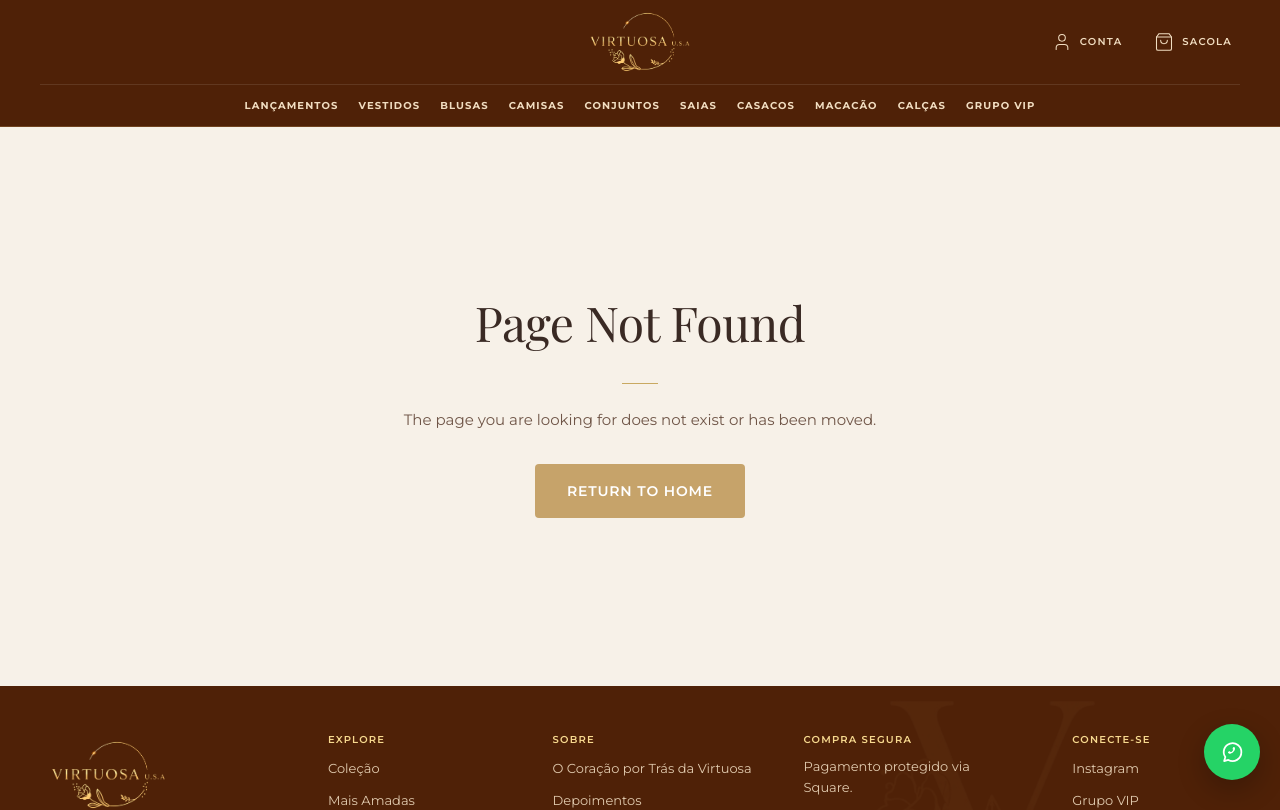
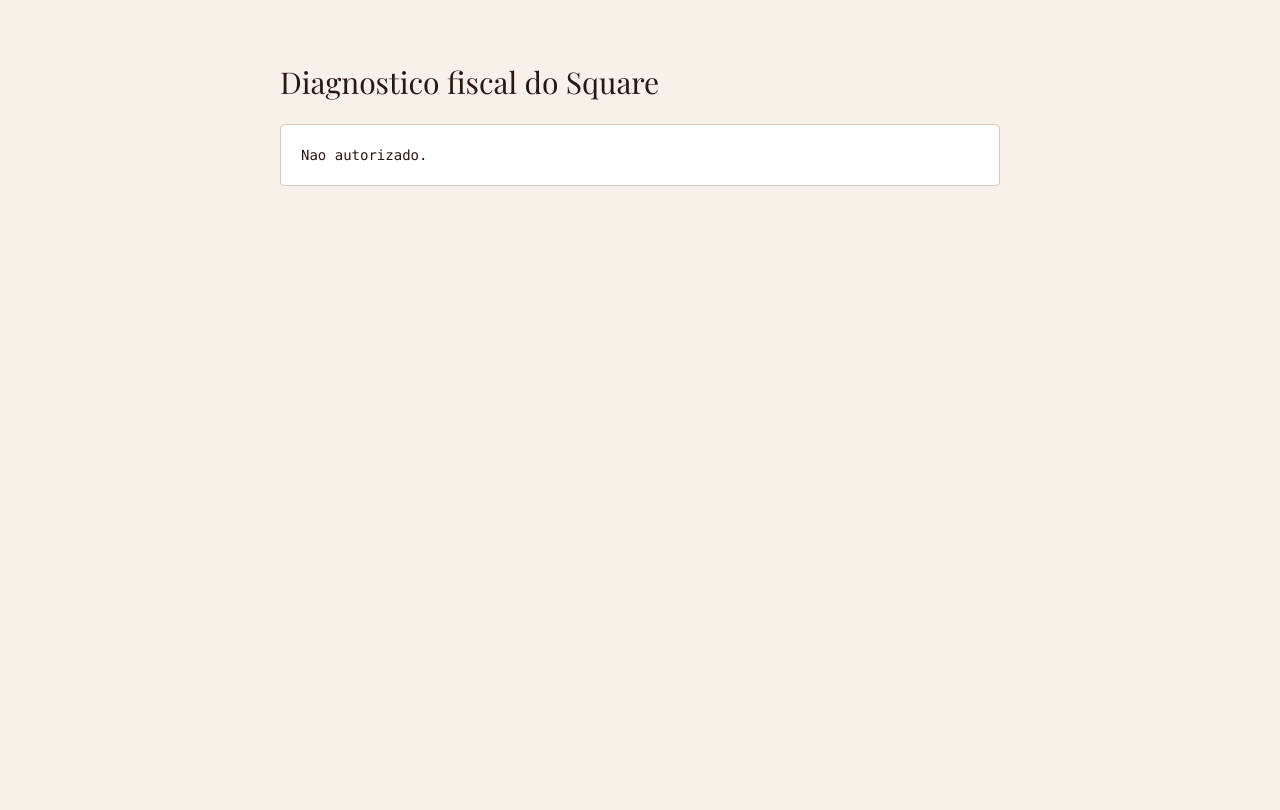
Before and after one commit to universocsdigital-wq/virtuosa-usa, a Next.js app: page /admin/tax-status in a window 1280 px wide. Before the commit this address had no page. Shown: the top 810 px of the page. Built offline with nearby package versions, Linux system fonts and the light colour scheme; no server answers; a web font is replaced by a local one.

Commit message:
Exibe diagnostico fiscal protegido

```diff
--- /dev/null
+++ b/app/admin/tax-status/page.tsx
@@ -0,0 +1,21 @@
+"use client";
+
+import { useEffect, useState } from "react";
+
+export default function AdminTaxStatusPage() {
+  const [result, setResult] = useState("Consultando impostos do Square...");
+
+  useEffect(() => {
+    fetch("/api/admin/tax-status", { cache: "no-store" })
+      .then(async (response) => ({ ok: response.ok, data: await response.json() }))
+      .then(({ ok, data }) => setResult(ok ? JSON.stringify(data) : data.error || "Falha na consulta."))
+      .catch(() => setResult("Falha na consulta."));
+  }, []);
+
+  return (
+    <main className="mx-auto min-h-screen max-w-3xl px-6 py-16">
+      <h1 className="font-serif text-3xl text-[#2A1712]">Diagnostico fiscal do Square</h1>
+      <pre className="mt-6 overflow-auto whitespace-pre-wrap rounded border border-[#D9C8B5] bg-white p-5 text-sm text-[#2A1712]">{result}</pre>
+    </main>
+  );
+}
```
